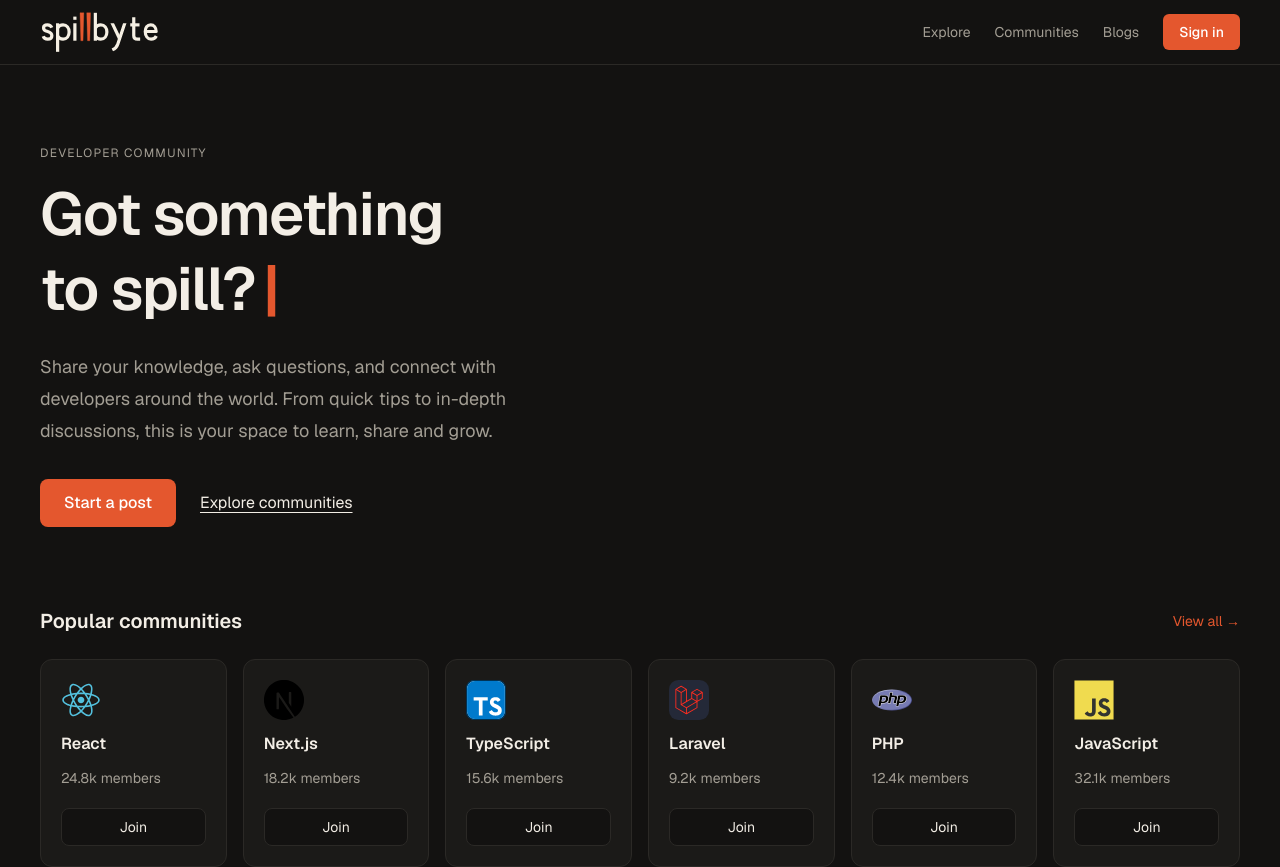
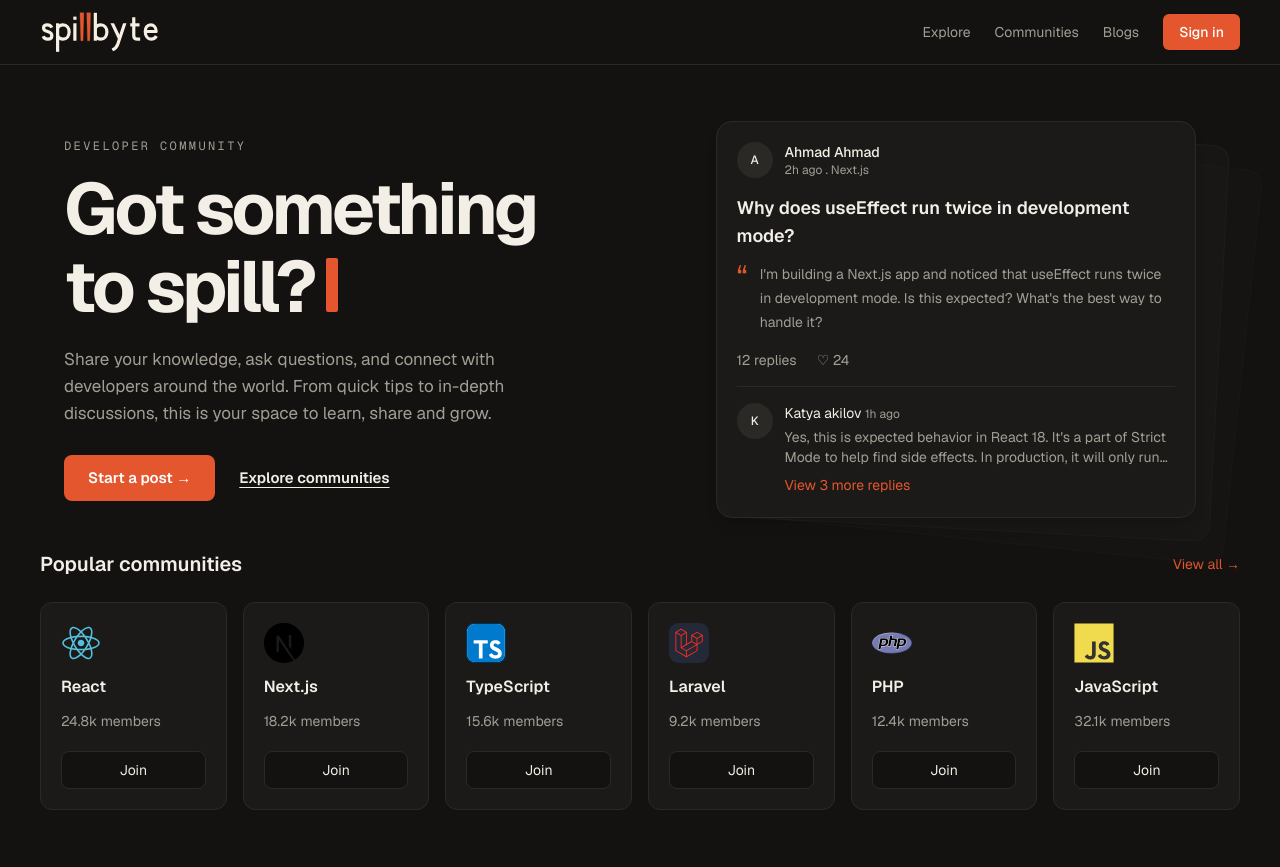
Before and after one commit to KatyaGhanoumi/spillbyte, a Next.js app: page / in a window 1280 px wide. Shown: the top 867 px of the page. Built offline with nearby package versions, Linux system fonts and the light colour scheme.

Commit message:
Add hero preview card and match mockup layout

```diff
--- a/components/home/Hero.tsx
+++ b/components/home/Hero.tsx
@@ -1,25 +1,59 @@
+import Link from "next/link";
+import { heroPreviewData } from "@/data/heropreview";
+import HeroPreview from "@/components/home/HeroPreview";
 
-import Link from "next/link";
-export default function Hero(){
-    return(
-       <section className="mx-auto w-full max-w-[1560px] px-6 py-20 sm:px-8 lg:px-10">
-            <p className="text-xs uppercase tracking-widest text-muted">Developer Community</p>
-            <h1 className="mt-4 max-w-xl text-5xl font-semibold leading-tight tracking-tight sm:text-6xl">
+export default function Hero() {
+  return (
+    <section className="mx-auto w-full max-w-[1440px] overflow-x-clip px-6 pb-8 pt-14 sm:px-10 lg:px-16">
+      <div className="grid items-center gap-10 lg:grid-cols-[1.1fr_0.9fr]">
+        <div>
+          <p className="font-mono text-xs uppercase tracking-[0.2em] text-muted">
+            Developer Community
+          </p>
+          <h1 className="mt-4 max-w-2xl text-6xl font-bold leading-[1.08] tracking-tighter lg:text-7xl">
             Got something
             <br />
             to spill?
-            <span aria-hidden="true" className="ml-2 text-accent">|</span>
+            <span
+              aria-hidden="true"
+              className="ml-3 inline-block h-[0.75em] w-[0.17em] rounded-[2px] bg-accent"
+            />
           </h1>
 
-            <p className="mt-6 max-w-lg text-lg leading-8 text-muted">
-        Share your knowledge, ask questions, and connect with developers around
-        the world. From quick tips to in-depth discussions, this is your space
-        to learn, share and grow.</p>
+          <p className="mt-5 max-w-[480px] text-[17px] leading-[27px] text-muted">
+            Share your knowledge, ask questions, and connect with developers
+            around the world. From quick tips to in-depth discussions, this is
+            your space to learn, share and grow.
+          </p>
 
-        <div className="mt-8 flex flex-wrap items-center gap-6">
-        <Link href="/create"  className="rounded-lg bg-accent px-6 py-3 font-medium text-white transition-opacity hover:opacity-90">Start a post</Link>
-        <Link href="/communities" className="text-foreground underline underline-offset-4">Explore communities</Link>
+          <div className="mt-7 flex flex-wrap items-center gap-6 text-[15px] font-semibold">
+            <Link
+              href="/create"
+              className="rounded-lg bg-accent px-6 py-3 text-white transition-opacity hover:opacity-90"
+            >
+              Start a post →
+            </Link>
+            <Link
+              href="/communities"
+              className="text-foreground underline underline-offset-4"
+            >
+              Explore communities
+            </Link>
+          </div>
+        </div>
+
+        <div className="relative isolate hidden lg:ml-auto lg:mr-20 lg:block lg:w-full lg:max-w-[480px]">
+          <div
+            aria-hidden="true"
+            className="absolute inset-0 -z-10 translate-x-6 translate-y-3 rotate-3 rounded-2xl border border-border bg-card opacity-50"
+          />
+          <div
+            aria-hidden="true"
+            className="absolute inset-0 -z-10 translate-x-12 translate-y-6 rotate-6 rounded-2xl border border-border bg-card opacity-25"
+          />
+          <HeroPreview {...heroPreviewData[0]} />
+        </div>
       </div>
     </section>
   );
-};
+}
--- /dev/null
+++ b/components/home/HeroPreview.tsx
@@ -0,0 +1,61 @@
+
+type Props = {
+    id: number;
+    author: string;
+    time: number;
+    topic: string;
+    title: string;
+    excerpt: string;
+    replies: number;
+    likes: number;
+    reply: {author: string; time: number; text: string};
+    moreReplies: number;
+};
+function Avatar({name}: {name: string}){
+    return(
+        <span className="flex h-9 w-9 shrink-0 items-center justify-center rounded-full bg-border text-xs font-medium text-foreground">
+            {name.charAt(0)}
+        </span>
+    );
+};
+
+export default function HeroPreview({
+    author, time, topic, title, excerpt, replies, likes, reply, moreReplies }:
+     Props){
+    return(
+       <div className="rounded-2xl border border-border bg-card p-5 shadow-lg">
+            <div className="flex items-center gap-3">
+                <Avatar name={author}/>
+                <div className="leading-tight">
+                    <p className="text-sm font-medium text-foreground">{author}</p>
+                    <p className="text-xs text-muted">{time}h ago . {topic}</p>
+                </div>
+            </div>
+
+            <h2 className="mt-4 text-lg font-semibold text-foreground">{title}</h2>
+
+            <div className="mt-3 flex gap-3">
+                <span aria-hidden="true" className="text-3xl leading-none text-accent">“</span>
+                <p className="text-sm leading-6 text-muted">{excerpt}</p>
+            </div>
+
+            <div className="mt-4 flex items-center gap-5 text-sm text-muted">
+                <span>{replies} replies</span>
+                <span>♡ {likes}</span>
+            </div>
+
+            <div className="my-4 border-t border-border" />
+
+            <div className="flex gap-3">
+                <Avatar name={reply.author}/>
+                <div>
+                    <p className="text-sm text-foreground">{reply.author} <span className="text-xs text-muted">{reply.time}h ago</span>
+                    </p>
+                    <p className="mt-1 line-clamp-2 text-sm text-muted">{reply.text}</p>
+                    <span className="mt-2 inline-block text-sm text-accent">View {moreReplies} more replies</span>
+                </div>
+            </div>
+       </div>
+    );
+
+};
--- /dev/null
+++ b/data/heropreview.ts
@@ -0,0 +1,19 @@
+export const heroPreviewData = [
+    {
+        id:1,
+        author:"Ahmad Ahmad",
+        time:2,
+        topic: "Next.js",
+        title: "Why does useEffect run twice in development mode?",
+        excerpt:
+        "I'm building a Next.js app and noticed that useEffect runs twice in development mode. Is this expected? What's the best way to handle it?",
+        replies: 12,
+        likes: 24,
+        reply:{
+            author: "Katya akilov",
+            time: 1,
+            text:"Yes, this is expected behavior in React 18. It's a part of Strict Mode to help find side effects. In production, it will only run once. To handle this, you can use a ref to track if the effect has already run or use a state variable to conditionally execute your logic.",
+        },
+        moreReplies: 3
+    },
+]
```
Lines whose indentation alone changed are shown as unchanged.
